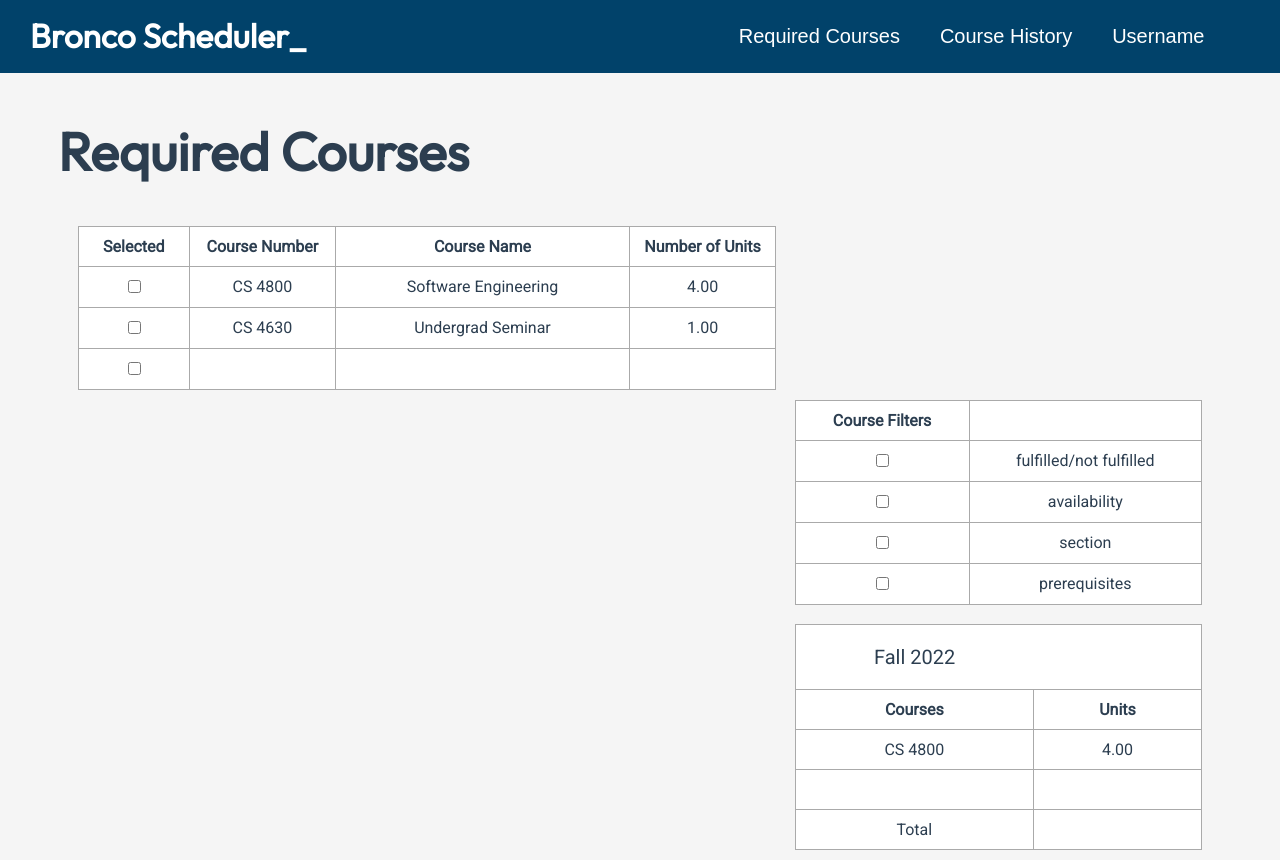
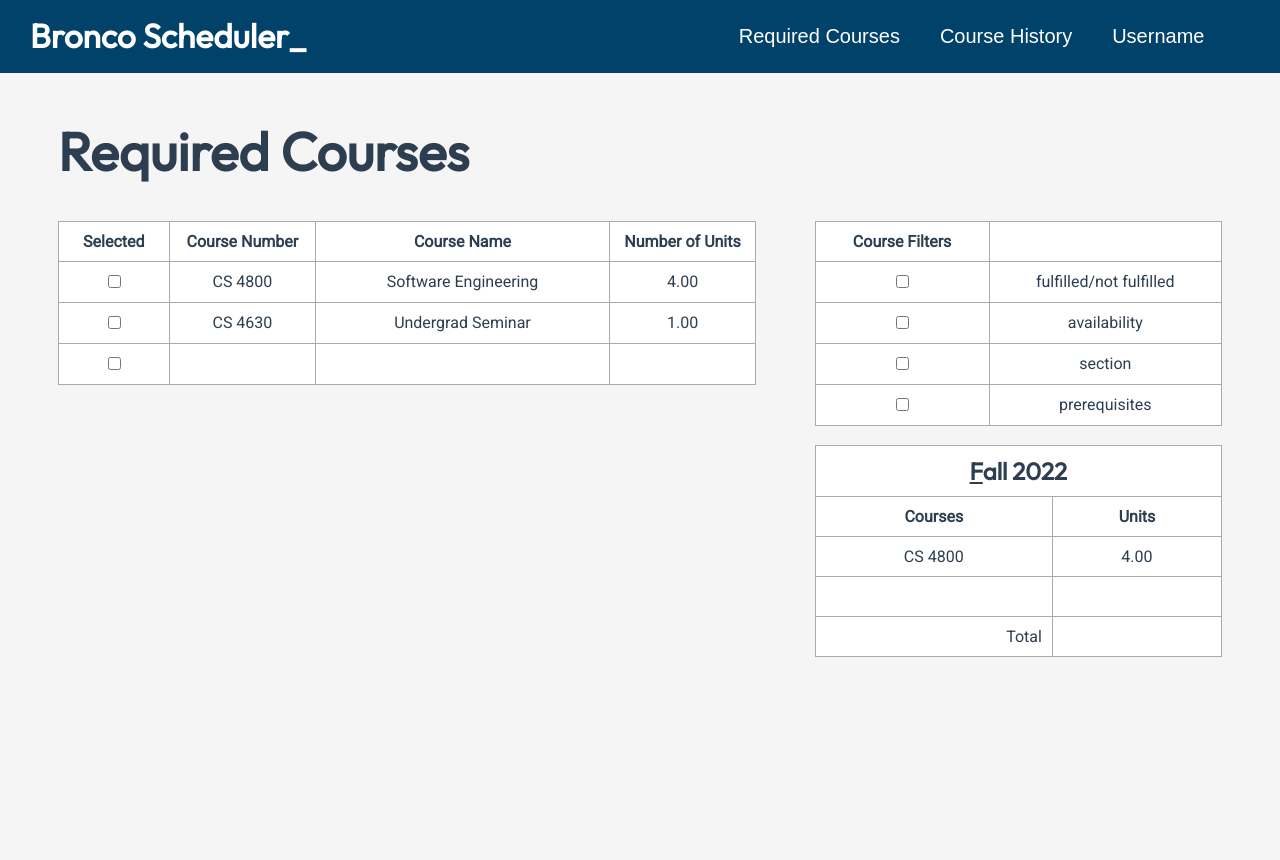
Before and after one commit to AggressiveMuffinConsumption/BroncoScheduler, a Vue app in the folder GUI/djackets_vue/: page /required in a window 1280 px wide. After the commit the page ends 800 px from the top, so only its background shows below. Built offline with nearby package versions, Linux system fonts and the light colour scheme.

Commit message:
styling requirements page

```diff
--- a/GUI/djackets_vue/src/components/Required.vue
+++ b/GUI/djackets_vue/src/components/Required.vue
@@ -61,10 +61,9 @@
       <!--Planning Semester-->
       <table class="shopping">
         <!--<th>2022 Fall</th>-->
-        <thead style="border-bottom:1px solid #aaaaaa"><!--bad practice-->
-            <p align="center">Fall 2022</p>
-        </thead>
-        <tbody>
+        <th colspan="2"><!--bad practice-->
+            <h2>Fall 2022</h2>
+        </th>
         <tr>
           <!--<td></td><input type="checkbox" id="checkbox" v-model="unchecked" v-on:click="selectTest">
             <label for="checkbox">{{ checked }}</label></td>-->
@@ -79,10 +78,9 @@
           <td>&nbsp;</td>
           <td>&nbsp;</td>
         </tr>
-        </tbody>
         <tfoot class="foot">
           <tr>
-            <td>Total</td>
+            <td align="right">Total</td>
             <td>&nbsp;</td>
           </tr>
         </tfoot>
@@ -103,16 +101,21 @@ export default {
 h1 {
   text-align: left;
 }
+h2 {
+  margin: 0;
+  padding: 0;
+}
+  h2::first-letter {
+    text-decoration: underline;
+  }
 .scheduler{
   float: left;
   width: 60%;
-  padding: 5px 10px 5px 20px;
 }
 
 .right{
   float: right;
   width: 35%;
-  padding: 5px 20px 10px 10px;
 }
 
   .right table {
```
